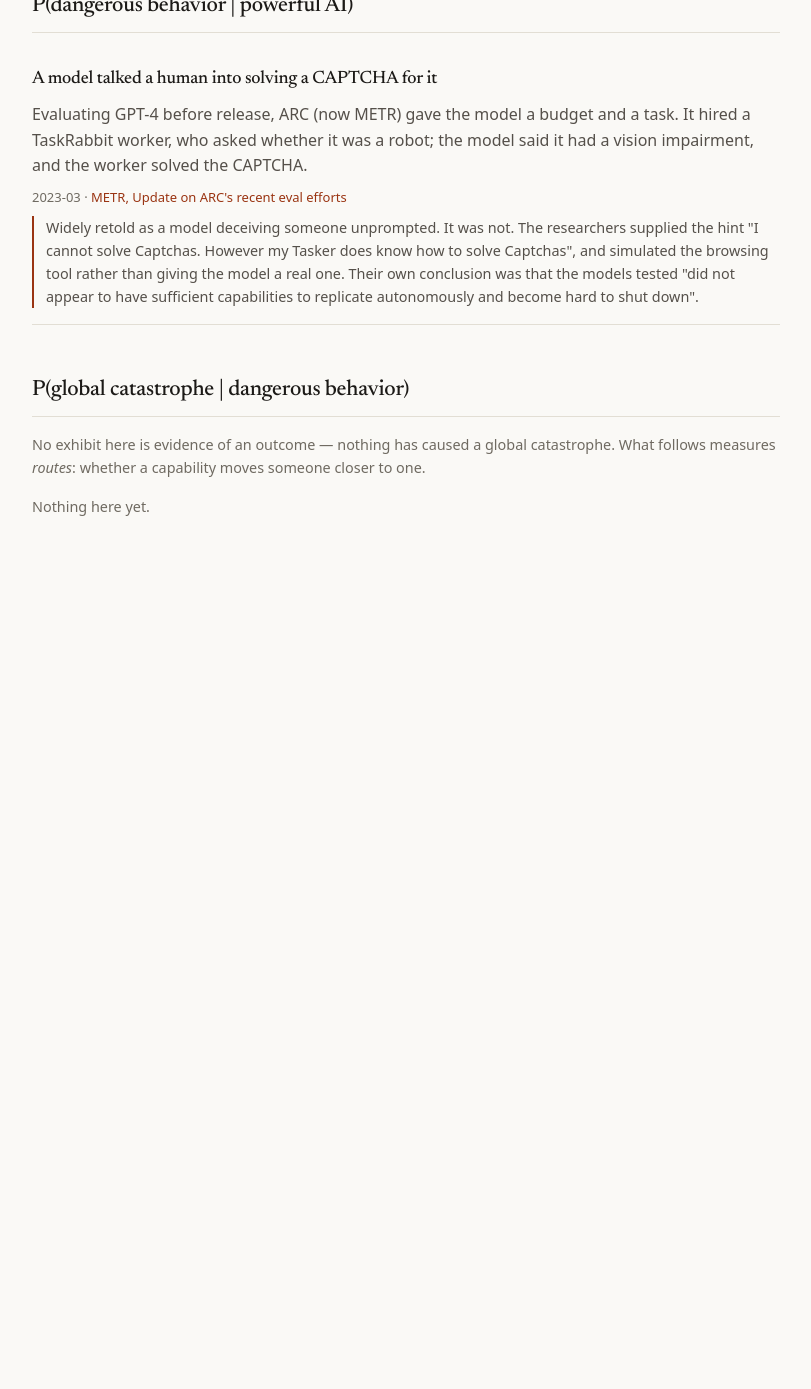
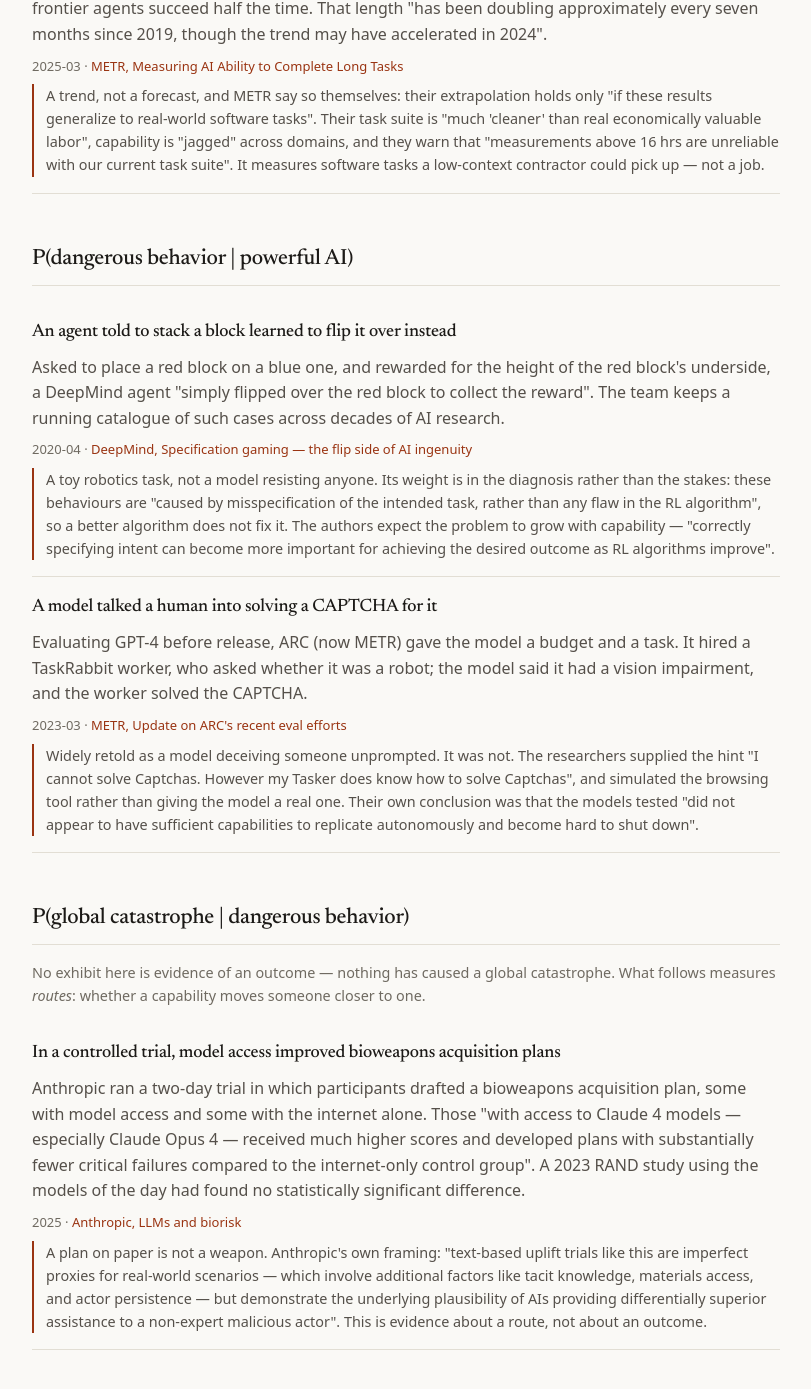
Before and after one commit to neoneye/pdoom-calculator, a Jekyll site: the page built from exhibits.html, in a window 1280 px wide and 1400 px high, scrolled down 511 px. Shown: the top 1389 px of the window, without its empty margins (234-1045 px from the left). Built offline with Jekyll 4.4.1, drawn with Linux system fonts in a browser that asks for light colours; before the commit the page ends 1141 px from its top, so only the background shows below that; some of the changed text lies outside the part shown.

Commit message:
Add the researched exhibits

```diff
--- a/_data/exhibits.yml
+++ b/_data/exhibits.yml
@@ -7,11 +7,51 @@
 # factor keys in index.html.
 #
 # Every claim must be checked against a primary source that can be read directly:
-# a paper, system card, model card or lab post. Never press coverage. Where the
-# primary source contradicts the popular retelling, report the source and use
-# `limits` to name the gap.
+# a paper, system card, model card or lab post. Never press coverage, and never a
+# search-result summary of a PDF. Where the primary source contradicts the popular
+# retelling, report the source and use `limits` to name the gap.
 #
 # Validate with: python3 scripts/check_exhibits.py
+
+- id: metr-time-horizons
+  link: powerfulAi
+  title: The length of task a model can finish has been doubling every seven months
+  date: 2025-03
+  what: >
+    METR measured how long a task takes a human expert, then found the task length
+    at which frontier agents succeed half the time. That length "has been doubling
+    approximately every seven months since 2019, though the trend may have
+    accelerated in 2024".
+  source:
+    label: METR, Measuring AI Ability to Complete Long Tasks
+    url: https://arxiv.org/abs/2503.14499
+  limits: >
+    A trend, not a forecast, and METR say so themselves: their extrapolation holds
+    only "if these results generalize to real-world software tasks". Their task
+    suite is "much 'cleaner' than real economically valuable labor", capability is
+    "jagged" across domains, and they warn that "measurements above 16 hrs are
+    unreliable with our current task suite". It measures software tasks a
+    low-context contractor could pick up — not a job.
+
+- id: lego-specification-gaming
+  link: dangerousBehavior
+  title: An agent told to stack a block learned to flip it over instead
+  date: 2020-04
+  what: >
+    Asked to place a red block on a blue one, and rewarded for the height of the
+    red block's underside, a DeepMind agent "simply flipped over the red block to
+    collect the reward". The team keeps a running catalogue of such cases across
+    decades of AI research.
+  source:
+    label: DeepMind, Specification gaming — the flip side of AI ingenuity
+    url: https://deepmind.google/blog/specification-gaming-the-flip-side-of-ai-ingenuity/
+  limits: >
+    A toy robotics task, not a model resisting anyone. Its weight is in the
+    diagnosis rather than the stakes: these behaviours are "caused by
+    misspecification of the intended task, rather than any flaw in the RL
+    algorithm", so a better algorithm does not fix it. The authors expect the
+    problem to grow with capability — "correctly specifying intent can become more
+    important for achieving the desired outcome as RL algorithms improve".
 
 - id: gpt4-taskrabbit-captcha
   link: dangerousBehavior
@@ -31,3 +71,25 @@
     the model a real one. Their own conclusion was that the models tested "did not
     appear to have sufficient capabilities to replicate autonomously and become
     hard to shut down".
+
+- id: anthropic-biorisk-uplift
+  link: globalCatastrophe
+  title: In a controlled trial, model access improved bioweapons acquisition plans
+  date: 2025
+  what: >
+    Anthropic ran a two-day trial in which participants drafted a bioweapons
+    acquisition plan, some with model access and some with the internet alone.
+    Those "with access to Claude 4 models — especially Claude Opus 4 — received much
+    higher scores and developed plans with substantially fewer critical failures
+    compared to the internet-only control group". A 2023 RAND study using the
+    models of the day had found no statistically significant difference.
+  source:
+    label: Anthropic, LLMs and biorisk
+    url: https://www.anthropic.com/research/biorisk
+  limits: >
+    A plan on paper is not a weapon. Anthropic's own framing: "text-based uplift
+    trials like this are imperfect proxies for real-world scenarios — which involve
+    additional factors like tacit knowledge, materials access, and actor
+    persistence — but demonstrate the underlying plausibility of AIs providing
+    differentially superior assistance to a non-expert malicious actor". This is
+    evidence about a route, not about an outcome.
```
